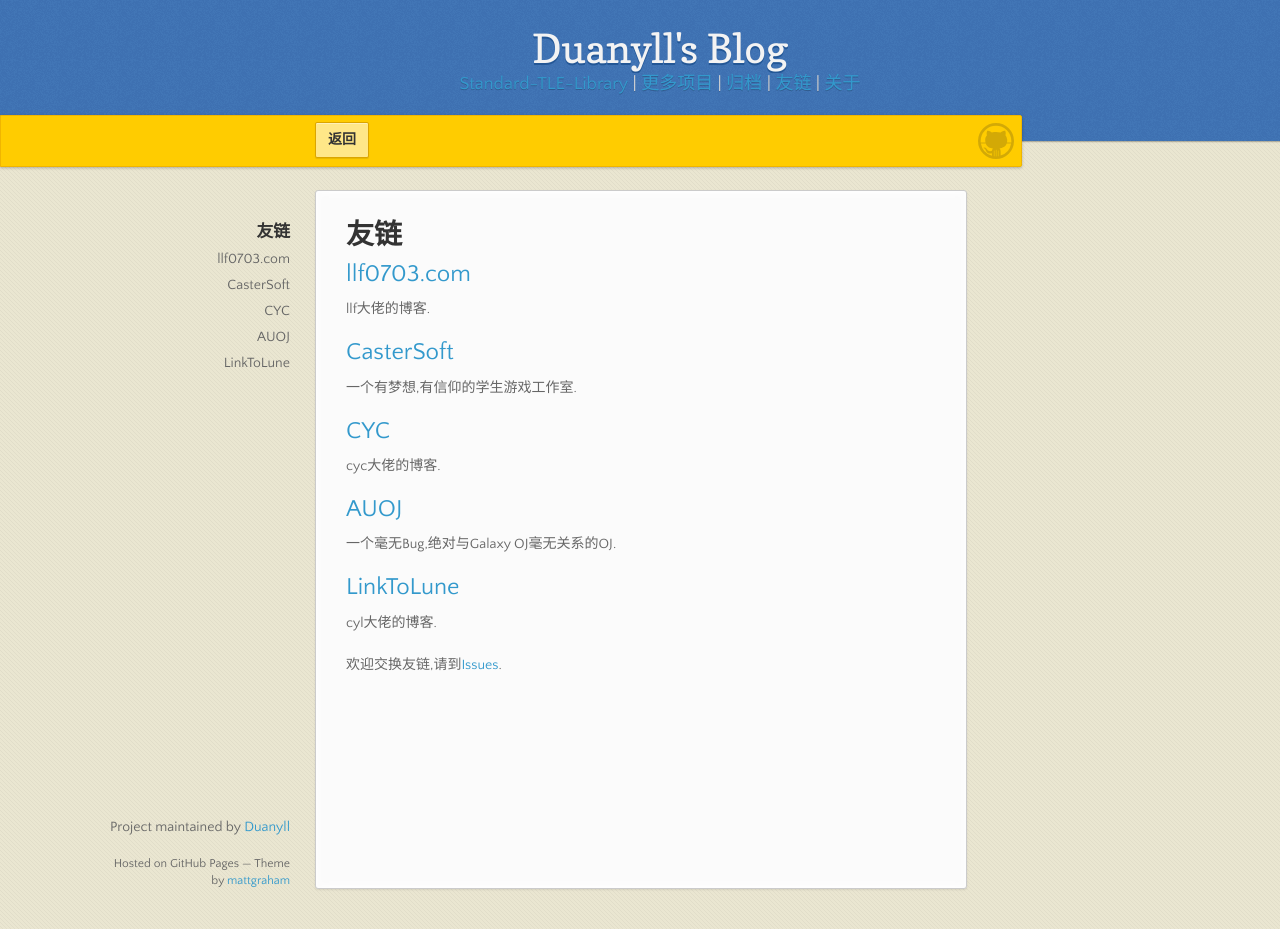
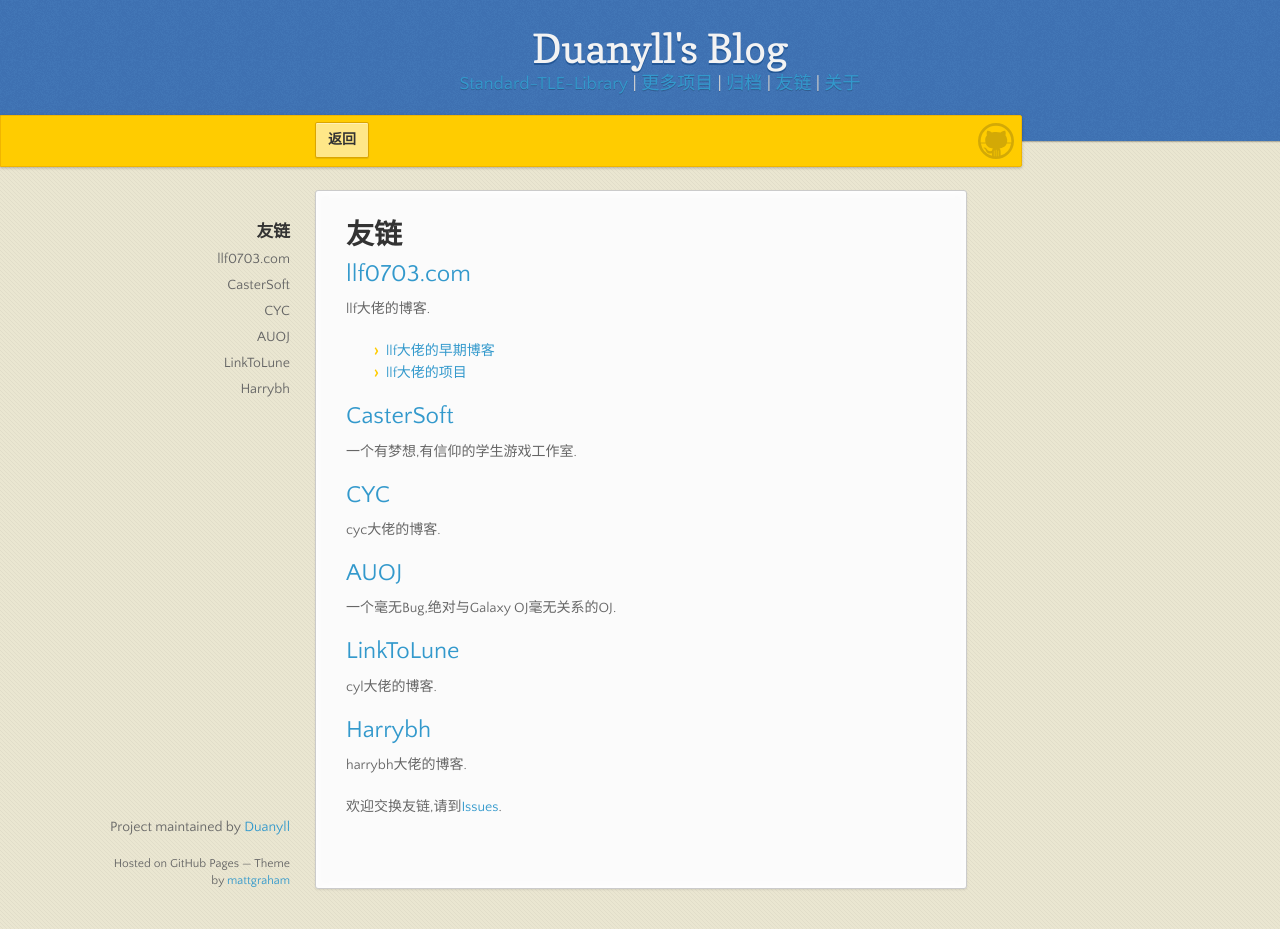
Before and after one commit to Duanyll/duanyll.com, a Jekyll site: the page built from links.md, in a window 1280 px wide and 929 px high. Built offline with Jekyll 4.4.1, drawn with Linux system fonts in a browser that asks for light colours.

Commit message:
Update links.md

```diff
--- a/links.md
+++ b/links.md
@@ -9,6 +9,9 @@ layout: default
 ## [llf0703.com](https://llf0703.com)
 
 llf大佬的博客.
+
+- [llf大佬的早期博客](2018.llf0703.com)
+- [llf大佬的项目](pro.llf0703.com)
 
 ## [CasterSoft](http://castersoft.com)
 
@@ -26,4 +29,8 @@ cyc大佬的博客.
 
 cyl大佬的博客.
 
+## [Harrybh](https://harrybh.github.io/)
+
+harrybh大佬的博客.
+
 欢迎交换友链,请到[Issues](https://github.com/duanyll/duanyll.github.io/issues).
```
